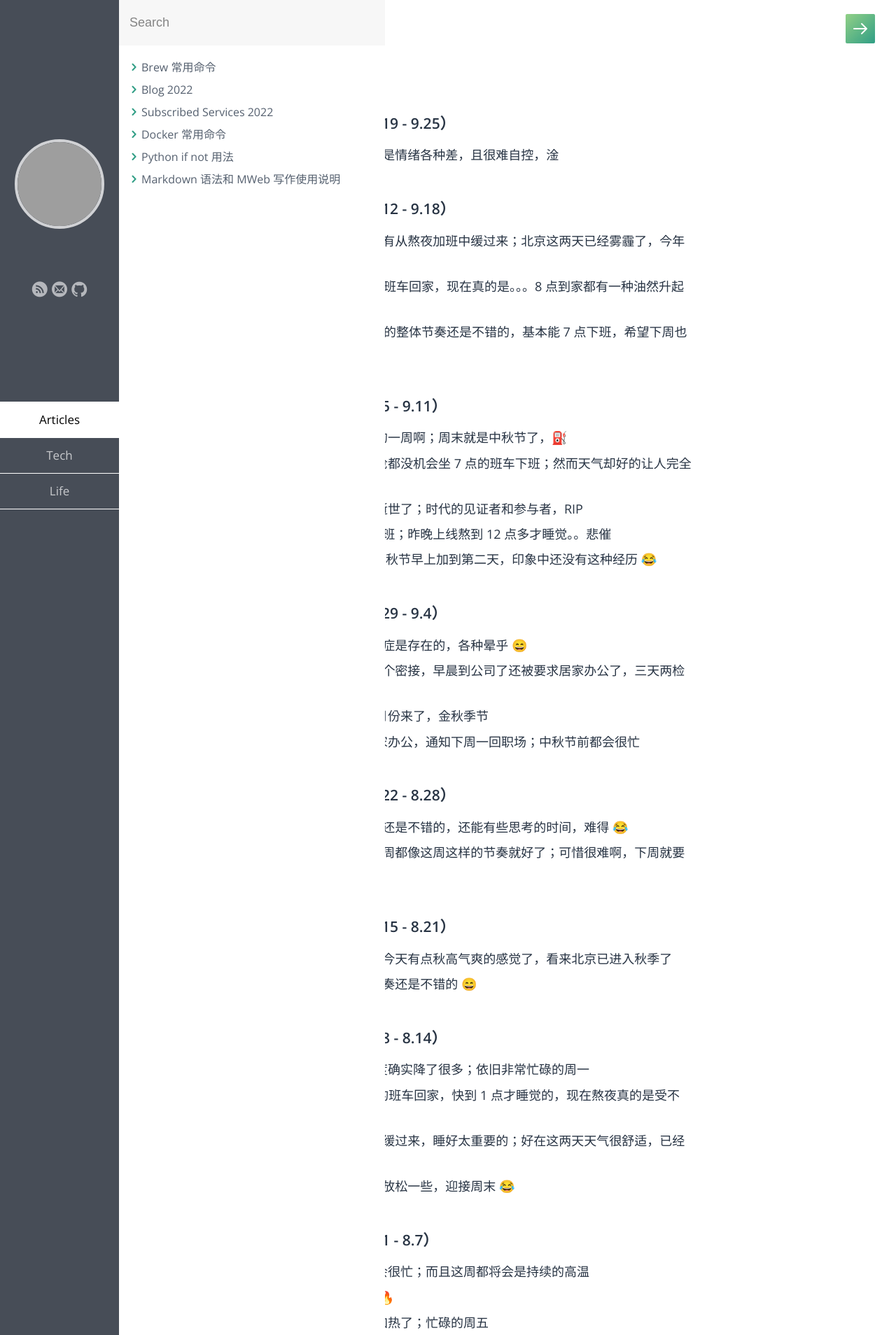
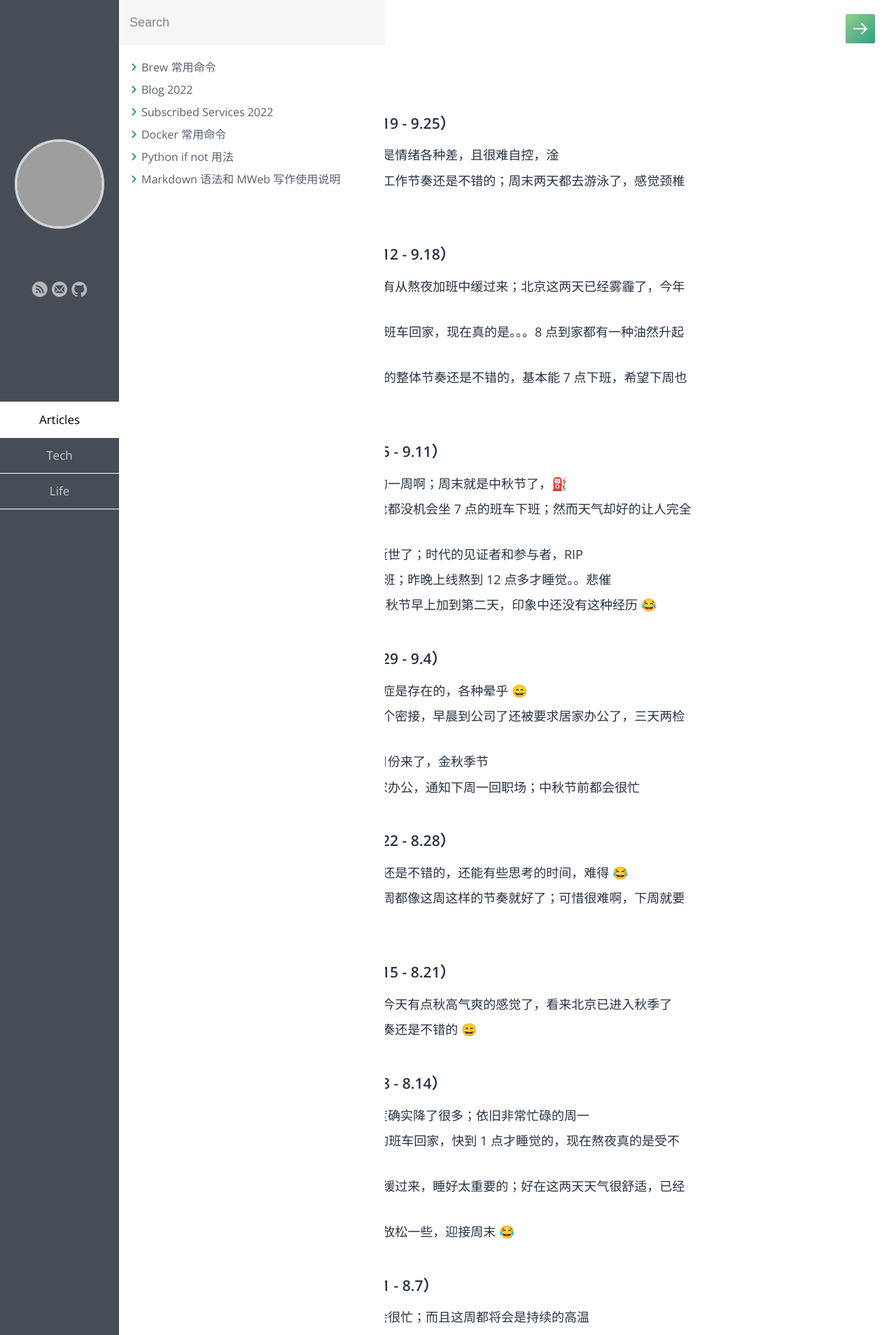
Before and after one commit to samxupeiran/samxupeiran.github.io, a Jekyll site: the page built from _posts/life/2022-05-06-my-blog.md, in a window 1280 px wide. Shown: the top 1908 px of the page at 70% size. Built offline with Jekyll 4.4.1, drawn with Linux system fonts in a browser that asks for light colours; some web fonts are replaced; grey boxes are pictures that could not be loaded.

Commit message:
feat: add weekly blog 9.21

```diff
--- a/_posts/life/2022-05-06-my-blog.md
+++ b/_posts/life/2022-05-06-my-blog.md
@@ -8,6 +8,7 @@ tags: Blog
 
 - ### 2022 年 9 月 第 4 周（9.19 - 9.25）
      - 9.19 今天周一，最近真的是情绪各种差，且很难自控，淦
+     - 9.21 这周到目前为止整体工作节奏还是不错的；周末两天都去游泳了，感觉颈椎要好些。。也许是错觉 😄
 
 - ### 2022 年 9 月 第 3 周（9.12 - 9.18）
      - 9.13 今天周二，感觉还没有从熬夜加班中缓过来；北京这两天已经雾霾了，今年有点早啊 😂
```
